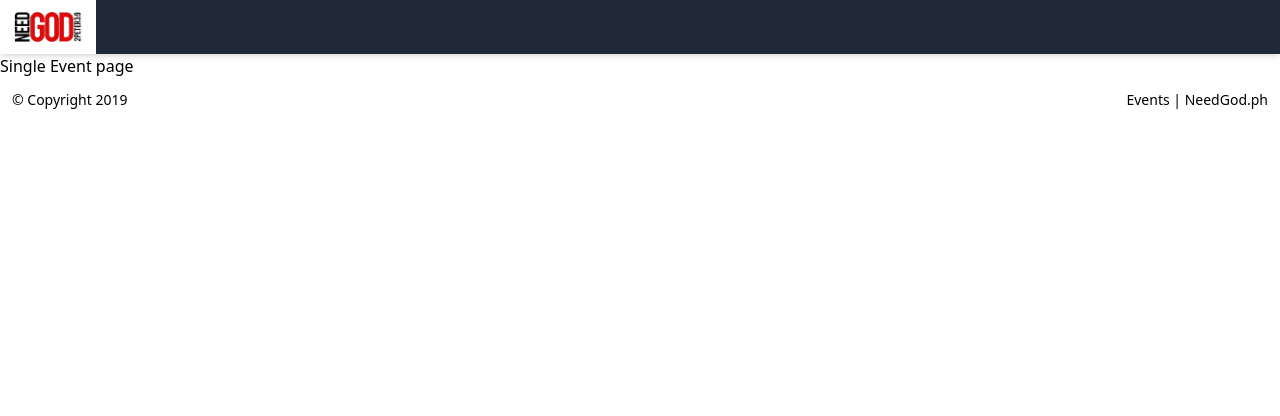
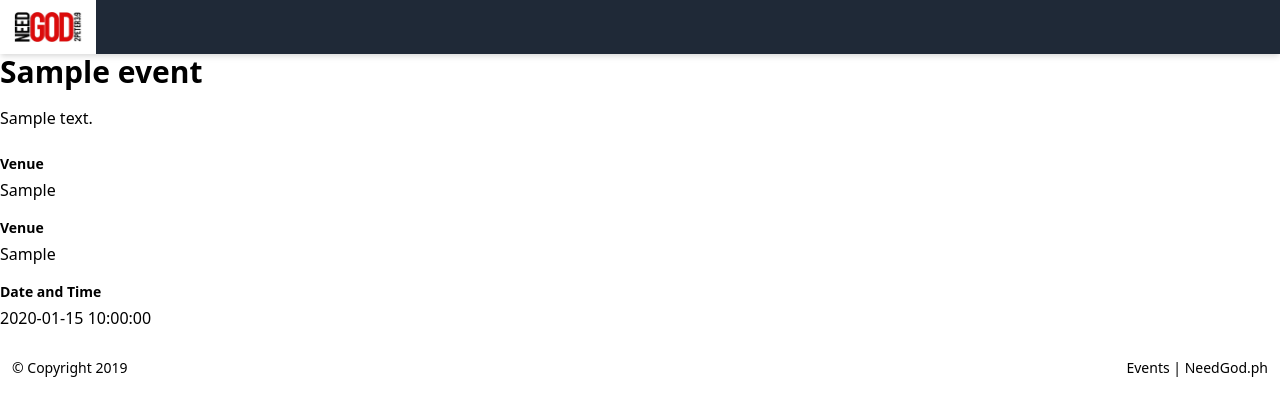
Before and after one commit to axljoven/ci.events.needgod, a CodeIgniter app: page /database/event/1 in a window 1280 px wide. Shown: the top 416 px of the page. Run offline with CodeIgniter, Linux system fonts and the light colour scheme; tables that the repository leaves empty or names only in its code hold one stand-in row (values such as "Sample post").

Commit message:
Fixed the event/:id page view and functionality

```diff
--- a/application/controllers/Events.php
+++ b/application/controllers/Events.php
@@ -16,10 +16,17 @@ class Events extends CI_Controller
     // Single Event page
     //
 
-    public function single()
+    public function single($id)
     {
+        $event = $this->event_model->fetch($id);
 
-        $data['title'] = "Event | ";
+        if (!isset($event) || empty($event)) :
+            show_404();
+        endif;
+
+        $data['title'] = "Event | " . $event['title'];
+        $data['event'] = $event;
+
         $this->load->view('templates/header.php', $data);
         $this->load->view('pages/events/single.php', $data);
         $this->load->view('templates/footer.php', $data);
--- a/application/controllers/Init.php
+++ b/application/controllers/Init.php
@@ -17,10 +17,8 @@ class Init extends CI_Controller
     {
         // Fetch data
         $result = $this->event_model->fetch();
-
         $data['events'] = $result;
         $data['title'] = "Welcome | NeedGod Events";
-
         $this->load->view('templates/header', $data);
         $this->load->view('pages/index', $data);
         $this->load->view('templates/footer', $data);
@@ -34,7 +32,6 @@ class Init extends CI_Controller
     public function login()
     {
         $data['title'] = "Login | NeedGod Events";
-
         $this->load->view('templates/header', $data);
         $this->load->view('pages/login', $data);
         $this->load->view('templates/footer', $data);
--- a/application/views/pages/events/single.php
+++ b/application/views/pages/events/single.php
@@ -8,6 +8,32 @@
 
 <div>
     <div class="container mx-auto">
-        <h1>Single Event page</h1>
+        <article>
+            <!-- Title -->
+            <h1 class="text-3xl font-bold mb-4"><?php echo $event['title'] ?></h1>
+
+            <!-- Content -->
+            <div class="event-card-details mb-6">
+                <?php echo $event['details'] ?>
+            </div>
+
+            <!-- Speakers -->
+            <div class="mb-4">
+                <h2 class="font-bold mb-1 text-sm">Venue</h2>
+                <?php echo $event['venue'] ?>
+            </div>
+
+            <!-- Venue -->
+            <div class="mb-4">
+                <h2 class="font-bold mb-1 text-sm">Venue</h2>
+                <?php echo $event['venue'] ?>
+            </div>
+
+            <!-- Time and Date -->
+            <div class="mb-4">
+                <h2 class="font-bold mb-1 text-sm">Date and Time</h2>
+                <?php echo $event['date']; ?>
+            </div>
+        </article>
     </div>
 </div>
```
Also changed, not shown: application/views/templates/event_card.php (+3 -9 lines).
